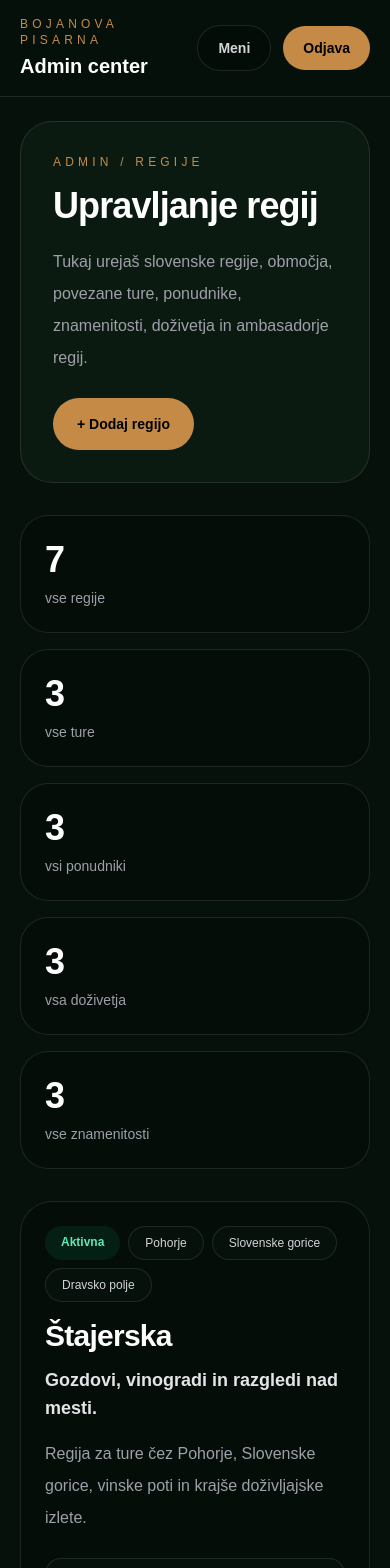
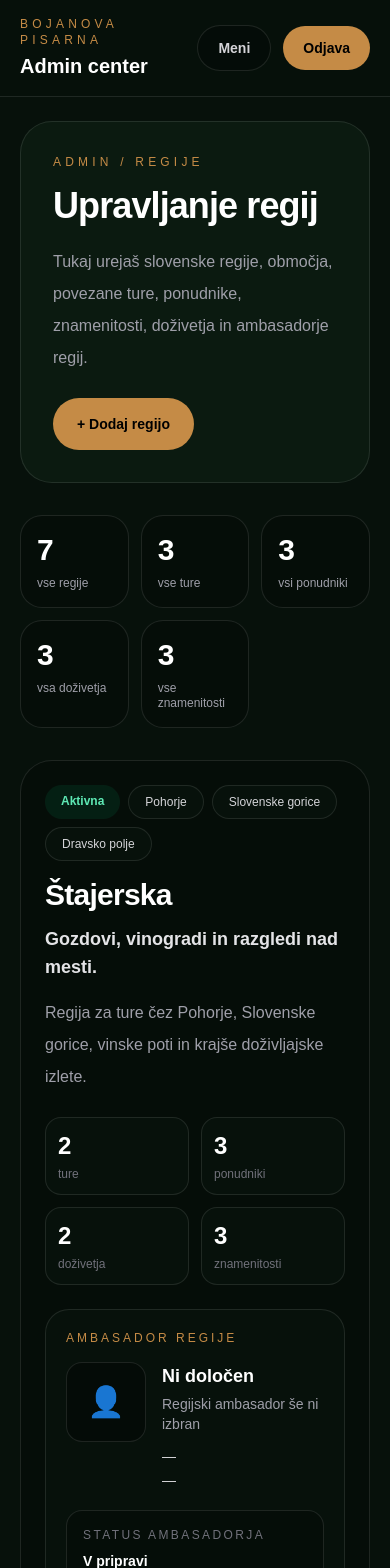
Before and after one commit to rabojan/bojan-on-bike-app, a Next.js app: page /admin/regije in a window 390 px wide. Shown: the top 1568 px of the page. Built offline with nearby package versions, Linux system fonts and the light colour scheme; sample sign-in values are in the browser's storage.

Commit message:
Improve mobile layout for admin regions

```diff
--- a/app/admin/regije/page.tsx
+++ b/app/admin/regije/page.tsx
@@ -159,7 +159,7 @@ const totalPoints = regions.reduce((sum, region) => sum + region.points.length,
 
 function ContentList({ title, items }: { title: string; items: string[] }) {
   return (
-    <div className="rounded-2xl border border-white/10 bg-[#07110b] p-4">
+    <div className="rounded-2xl border border-white/10 bg-[#07110b] p-3 sm:p-4">
       <div className="mb-3 text-xs uppercase tracking-[0.2em] text-zinc-500">
         {title}
       </div>
@@ -208,30 +208,30 @@ export default function AdminRegionsPage() {
           </Link>
         </section>
 
-        <section className="grid gap-4 md:grid-cols-5">
-          <div className="rounded-[28px] border border-white/10 bg-black/20 p-6">
-            <div className="text-4xl font-black">{regions.length}</div>
-            <div className="mt-2 text-sm text-zinc-400">vse regije</div>
+        <section className="grid grid-cols-3 gap-3 sm:grid-cols-5">
+          <div className="rounded-[22px] border border-white/10 bg-black/20 p-4 sm:rounded-[28px] sm:p-6">
+            <div className="text-3xl font-black sm:text-4xl">{regions.length}</div>
+            <div className="mt-2 text-xs leading-tight text-zinc-400 sm:text-sm">vse regije</div>
           </div>
 
-          <div className="rounded-[28px] border border-white/10 bg-black/20 p-6">
-            <div className="text-4xl font-black">{totalTrails}</div>
-            <div className="mt-2 text-sm text-zinc-400">vse ture</div>
+          <div className="rounded-[22px] border border-white/10 bg-black/20 p-4 sm:rounded-[28px] sm:p-6">
+            <div className="text-3xl font-black sm:text-4xl">{totalTrails}</div>
+            <div className="mt-2 text-xs leading-tight text-zinc-400 sm:text-sm">vse ture</div>
           </div>
 
-          <div className="rounded-[28px] border border-white/10 bg-black/20 p-6">
-            <div className="text-4xl font-black">{totalProviders}</div>
-            <div className="mt-2 text-sm text-zinc-400">vsi ponudniki</div>
+          <div className="rounded-[22px] border border-white/10 bg-black/20 p-4 sm:rounded-[28px] sm:p-6">
+            <div className="text-3xl font-black sm:text-4xl">{totalProviders}</div>
+            <div className="mt-2 text-xs leading-tight text-zinc-400 sm:text-sm">vsi ponudniki</div>
           </div>
 
-          <div className="rounded-[28px] border border-white/10 bg-black/20 p-6">
-            <div className="text-4xl font-black">{totalExperiences}</div>
-            <div className="mt-2 text-sm text-zinc-400">vsa doživetja</div>
+          <div className="rounded-[22px] border border-white/10 bg-black/20 p-4 sm:rounded-[28px] sm:p-6">
+            <div className="text-3xl font-black sm:text-4xl">{totalExperiences}</div>
+            <div className="mt-2 text-xs leading-tight text-zinc-400 sm:text-sm">vsa doživetja</div>
           </div>
 
-          <div className="rounded-[28px] border border-white/10 bg-black/20 p-6">
-            <div className="text-4xl font-black">{totalPoints}</div>
-            <div className="mt-2 text-sm text-zinc-400">vse znamenitosti</div>
+          <div className="rounded-[22px] border border-white/10 bg-black/20 p-4 sm:rounded-[28px] sm:p-6">
+            <div className="text-3xl font-black sm:text-4xl">{totalPoints}</div>
+            <div className="mt-2 text-xs leading-tight text-zinc-400 sm:text-sm">vse znamenitosti</div>
           </div>
         </section>
 
@@ -276,23 +276,23 @@ export default function AdminRegionsPage() {
                     {region.description}
                   </p>
 
-                  <div className="mt-6 grid gap-3 sm:grid-cols-4">
-                    <div className="rounded-2xl border border-white/10 bg-[#07110b] p-4">
+                  <div className="mt-6 grid grid-cols-2 gap-3 sm:grid-cols-4">
+                    <div className="rounded-2xl border border-white/10 bg-[#07110b] p-3 sm:p-4">
                       <div className="text-2xl font-black">{region.trails.length}</div>
                       <div className="mt-1 text-xs text-zinc-500">ture</div>
                     </div>
 
-                    <div className="rounded-2xl border border-white/10 bg-[#07110b] p-4">
+                    <div className="rounded-2xl border border-white/10 bg-[#07110b] p-3 sm:p-4">
                       <div className="text-2xl font-black">{region.providers.length}</div>
                       <div className="mt-1 text-xs text-zinc-500">ponudniki</div>
                     </div>
 
-                    <div className="rounded-2xl border border-white/10 bg-[#07110b] p-4">
+                    <div className="rounded-2xl border border-white/10 bg-[#07110b] p-3 sm:p-4">
                       <div className="text-2xl font-black">{region.experiences.length}</div>
                       <div className="mt-1 text-xs text-zinc-500">doživetja</div>
                     </div>
 
-                    <div className="rounded-2xl border border-white/10 bg-[#07110b] p-4">
+                    <div className="rounded-2xl border border-white/10 bg-[#07110b] p-3 sm:p-4">
                       <div className="text-2xl font-black">{region.points.length}</div>
                       <div className="mt-1 text-xs text-zinc-500">znamenitosti</div>
                     </div>
@@ -358,7 +358,7 @@ export default function AdminRegionsPage() {
                 </div>
               </div>
 
-              <div className="mt-6 grid gap-4 xl:grid-cols-4">
+              <div className="mt-6 grid gap-3 sm:grid-cols-2 xl:grid-cols-4">
                 <ContentList title="Ture v regiji" items={region.trails} />
                 <ContentList title="Ponudniki" items={region.providers} />
                 <ContentList title="Doživetja" items={region.experiences} />
```
